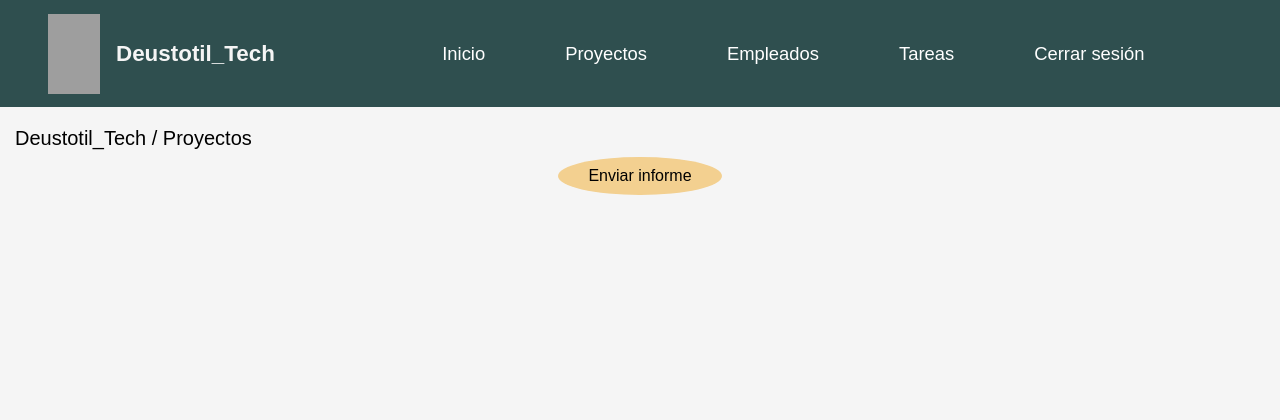
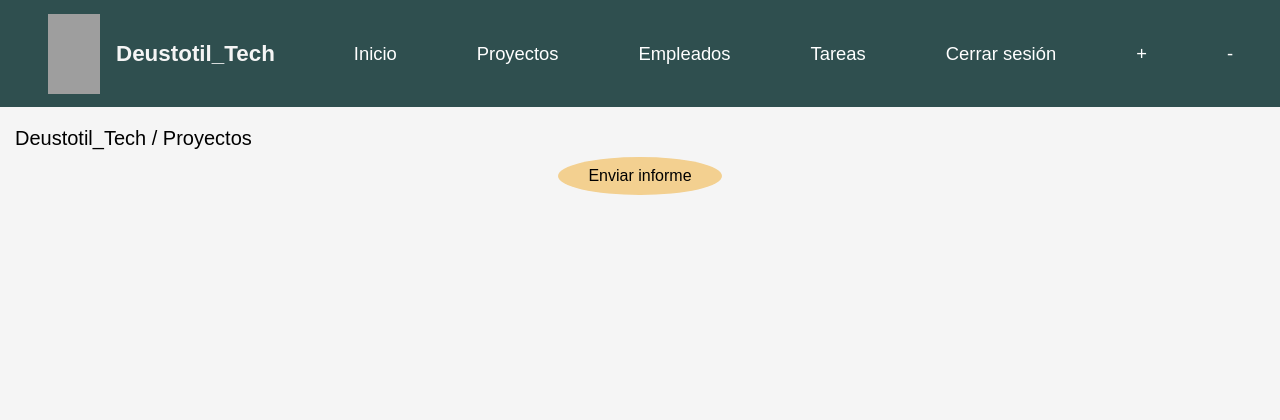
Before and after one commit to rubenalsasua/Grupo5_IW, a Django app: page /appDeustotil_Tech/proyectos in a window 1280 px wide. Shown: the top 420 px of the page. Run offline with Django 5.2, Linux system fonts and the light colour scheme; data comes from the database, SQL or seed files in the repository; grey boxes are pictures that could not be loaded.

Commit message:
Añadidos botones de + y -

```diff
--- a/templates/appDeustotil_Tech/proyecto_list.html
+++ b/templates/appDeustotil_Tech/proyecto_list.html
@@ -14,7 +14,7 @@
                      <div class="proyecto">
                           <img src="{{ proyectos.imagen }}" alt="imagen-proyecto">
                           <h2>{{ proyectos.nombre }}</h2>
-                          <a href="/appDeustotil_Tech/proyecto/{{ proyectos.id }}" class="boton_acceder"> <i class="fa fa-download" aria-hidden="true"></i></i> Acceder</a>
+                          <a href="/appDeustotil_Tech/proyecto/{{ proyectos.id }}" class="boton_acceder"> <i class="fa fa-download" aria-hidden="true"></i> Acceder</a>
                      </div>
                {% endfor %}
           </div>
--- a/templates/base.html
+++ b/templates/base.html
@@ -60,6 +60,12 @@
             </li>
             <li>
                 <a href="/appDeustotil_Tech/">Cerrar sesión</a>
+            </li>
+            <li id="ampliar">
+                <a href="#">+</a>
+            </li>
+            <li id="reducir">
+                <a href="#">-</a>
             </li>
         </ul>
 
```
Also changed, not shown: js/script.js (line endings or trailing spaces).
